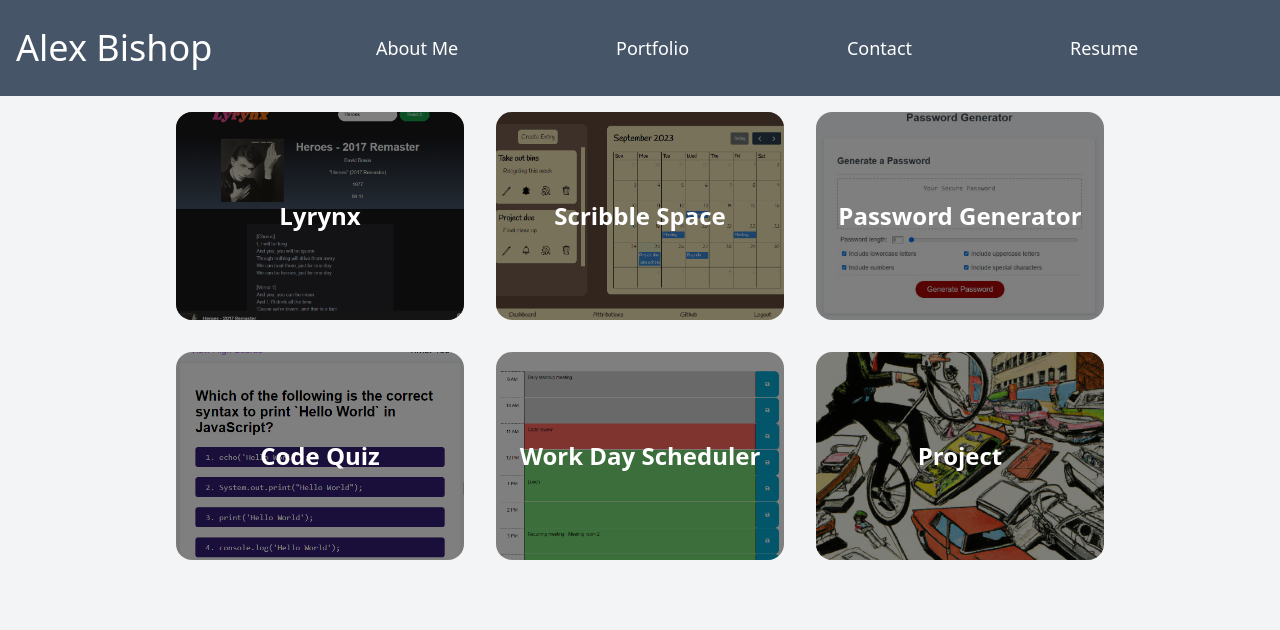
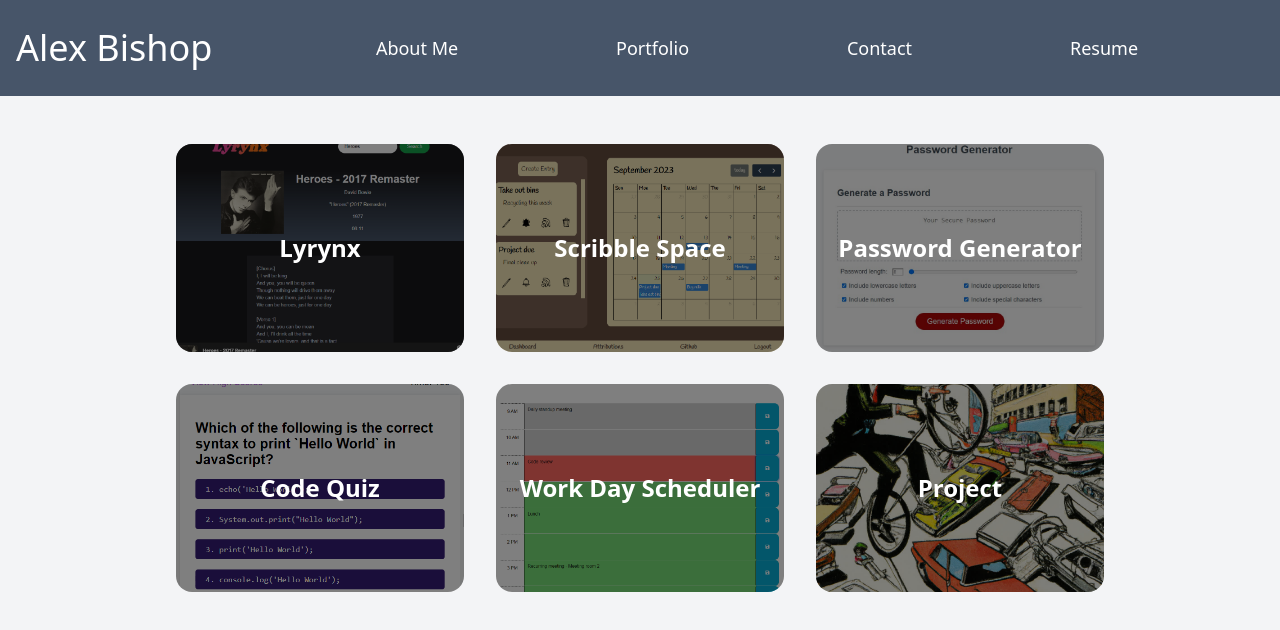
Before and after one commit to alexbishopbootcamp/react-portfolio, a React (Vite) app: page /portfolio in a window 1280 px wide. Shown: the top 630 px of the page. Built offline with nearby package versions, Linux system fonts and the light colour scheme.

Commit message:
Margin tweak

```diff
--- a/src/App.jsx
+++ b/src/App.jsx
@@ -12,7 +12,7 @@ const App = () => {
     <div className="min-h-screen bg-gray-300 sm:bg-gray-100">
       <Router>
         <Header />
-        <div className="pt-0 pb-24 sm:pt-24 sm:pb-0 sm:max-w-screen-lg sm:p-8 m-auto">
+        <div className="pt-0 pb-24 sm:pt-32 sm:pb-0 sm:max-w-screen-lg sm:p-8 m-auto">
           <Routes>
             <Route path="/about" element={<AboutMe />} />
             <Route path="/portfolio" element={<Portfolio />} />
--- a/src/components/AboutMe/AboutMe.jsx
+++ b/src/components/AboutMe/AboutMe.jsx
@@ -2,7 +2,7 @@ import React from 'react';
 
 const AboutMe = () => {
   return (
-    <div className="sm:pt-8 flex flex-col gap-4">
+    <div className="flex flex-col gap-4">
       <h1 className="font-bold text-lg"> About Me </h1>
       <img className="w-48 h-48" src="profile.png" alt="Me" />
       <p className="text-md">
```
